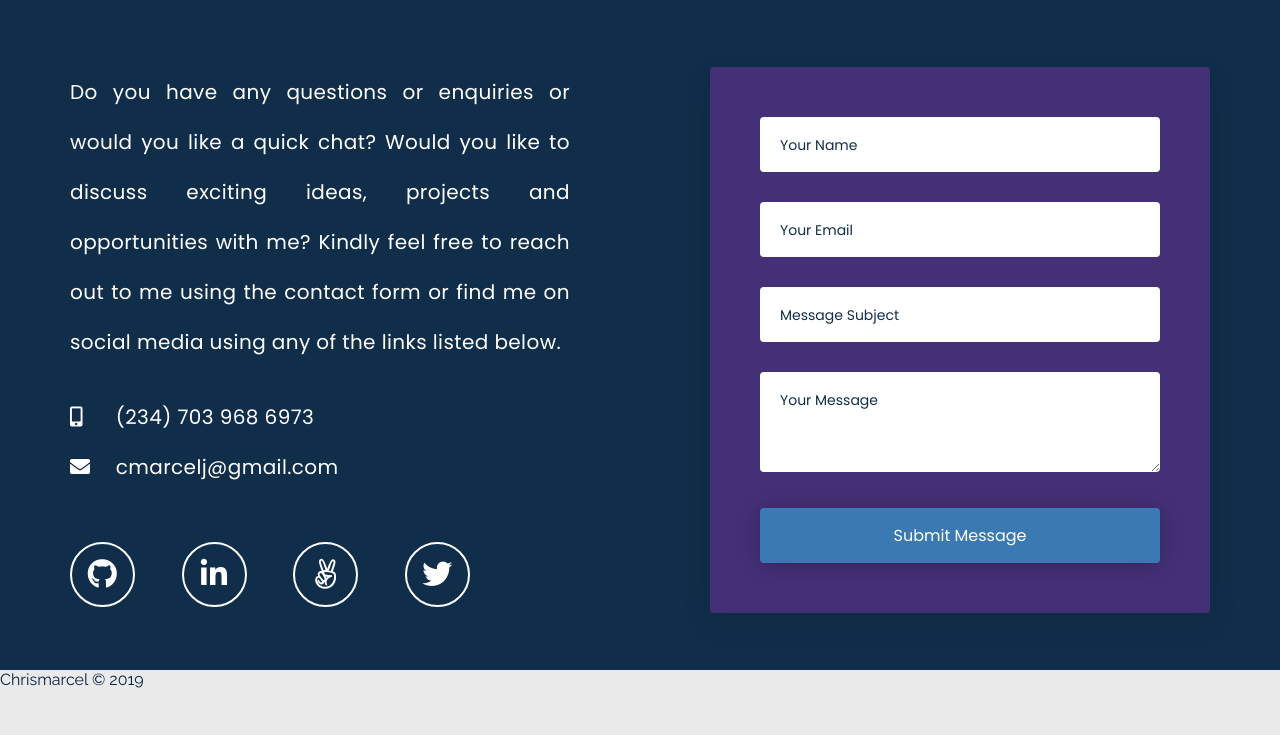
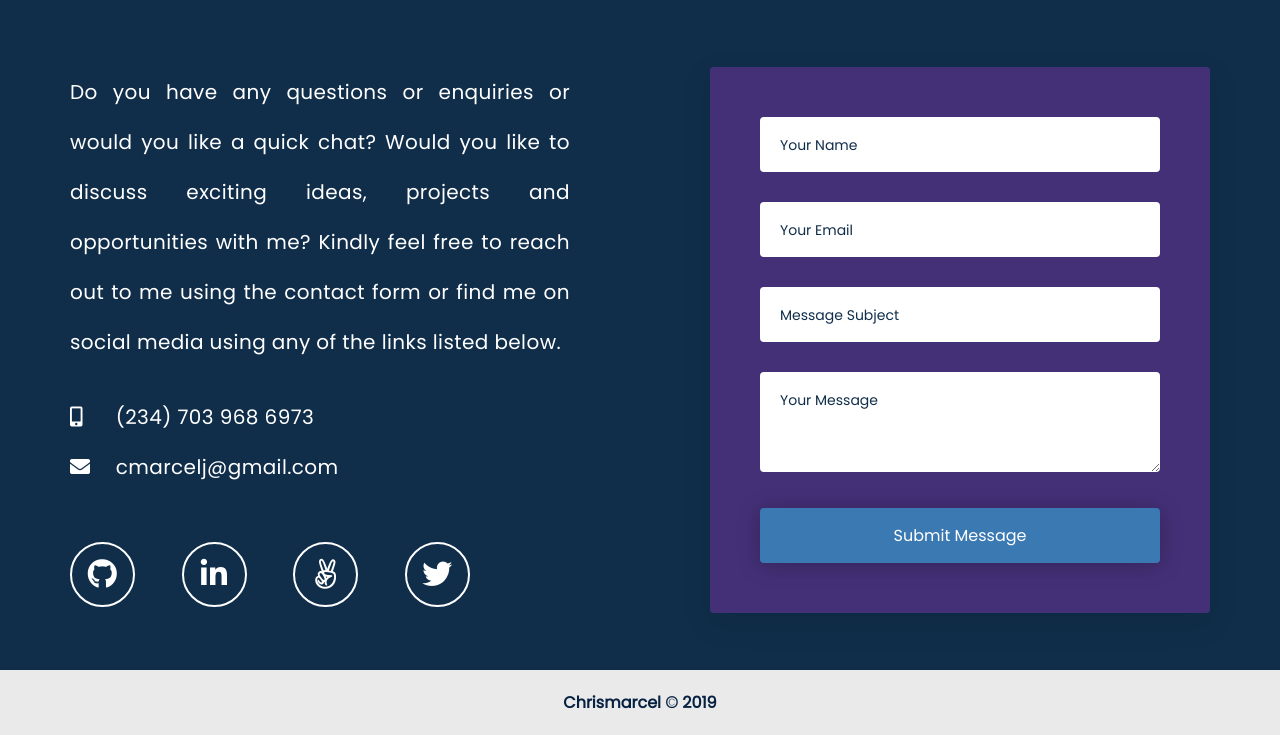
Before and after one commit to Chrismarcel/portfolio, a plain HTML site: page index.html in a window 1280 px wide. Shown: the part 3330-4065 px from the top of the page. Before the commit the page ends 4019 px from the top, so only its background shows below. Drawn offline with Linux system fonts and the light colour scheme.

Commit message:
implement footer section

```diff
--- a/styles/style.css
+++ b/styles/style.css
@@ -610,3 +610,11 @@ textarea::placeholder {
 .form__group:not(:last-child) {
     margin-bottom: 30px;
 }
+
+/* Styles for the footer section */
+footer {
+    padding: 20px;
+    text-align: center;
+    font-weight: bold;
+    font-family: 'Poppins';
+}
```
